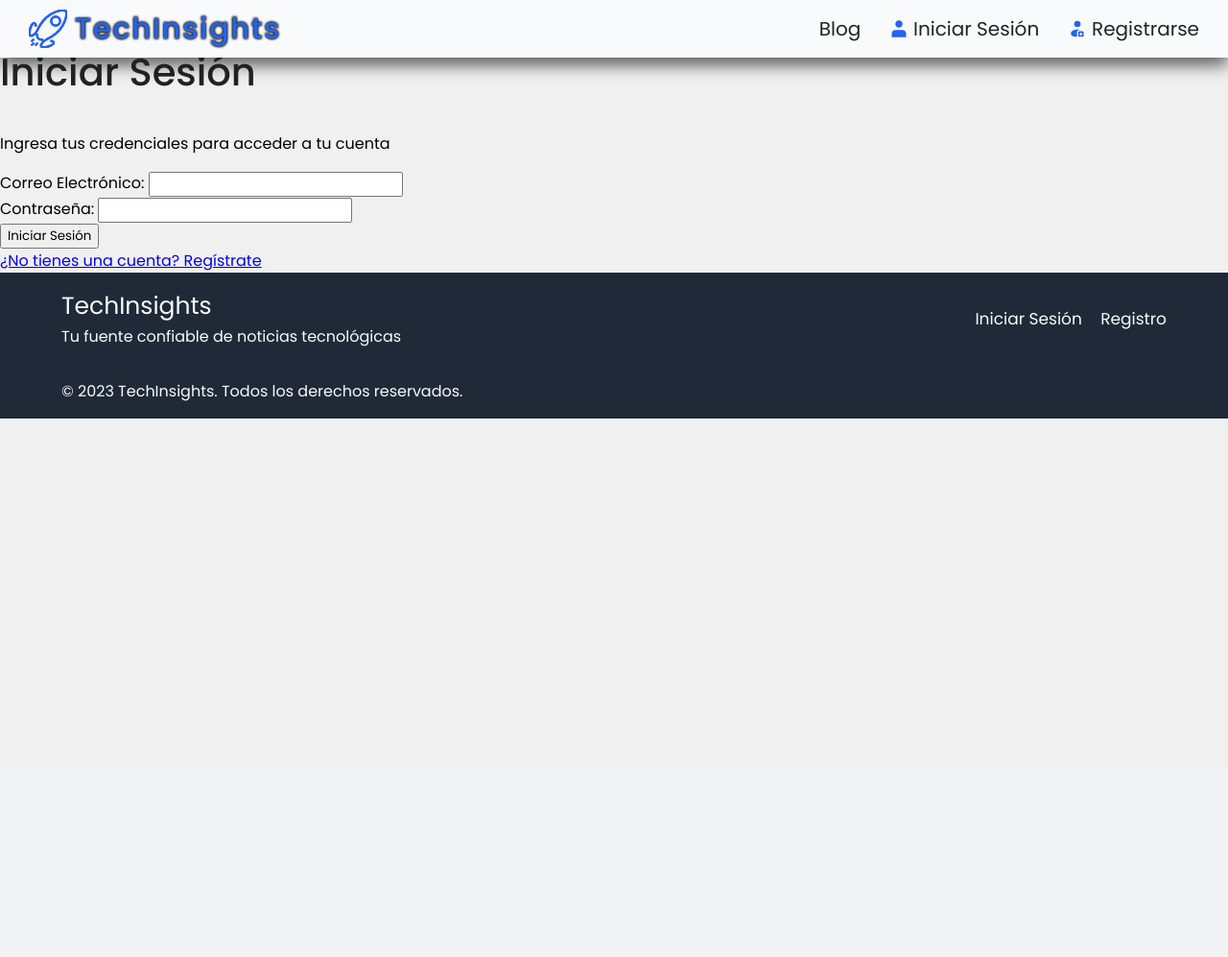
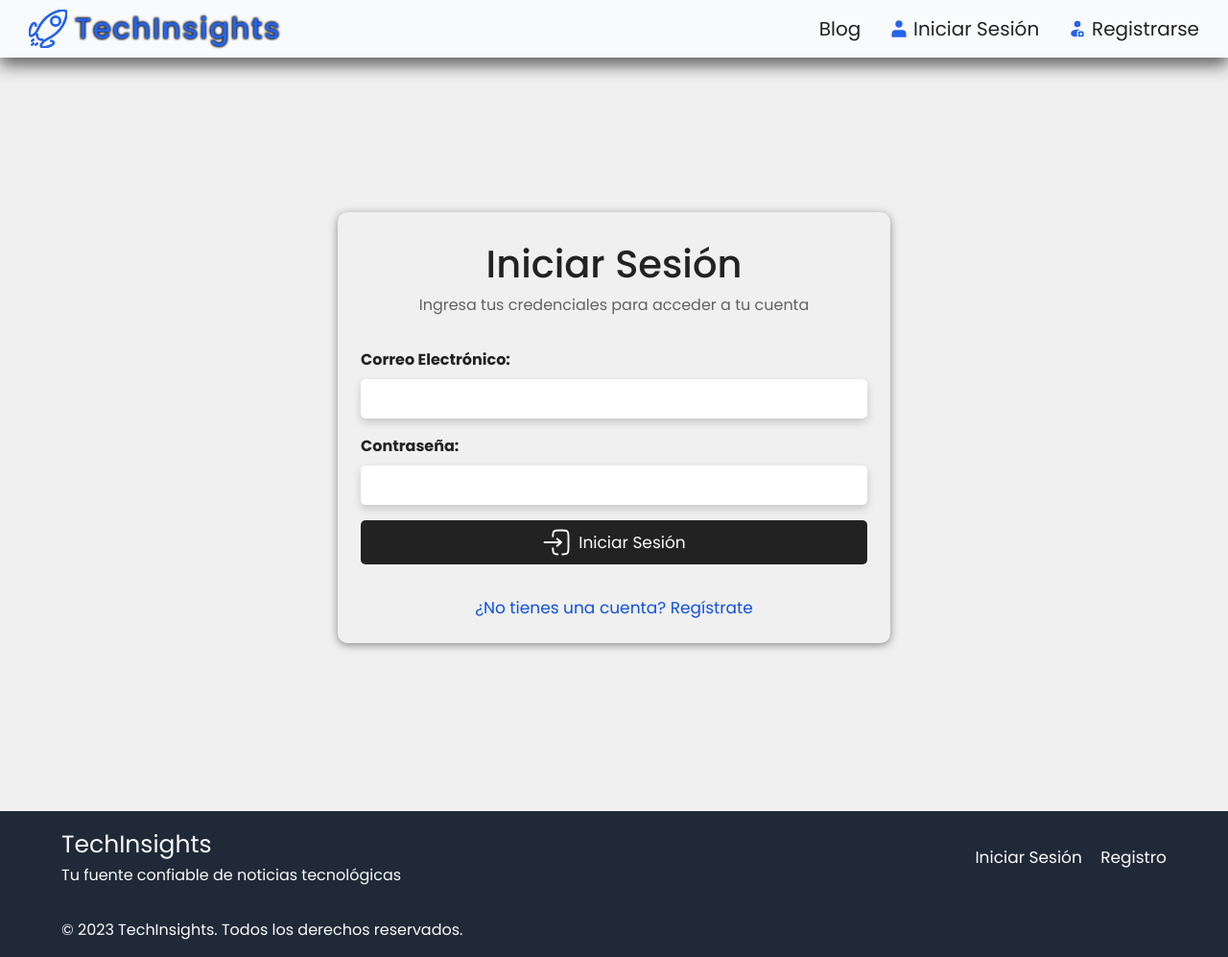
Before and after one commit to JuanWebDeveloper/TechInsights, a Django app: page /signin/ in a window 1280 px wide. Shown: the whole page at 96% size. Before the commit the page ends 436 px from the top, so only its background shows below. Run offline with Django 5.2, Linux system fonts and the light colour scheme.

Commit message:
Created authentication-forms.css for the sign-in and registration forms styles.
- Created authentication-forms.css to style both sign-in and registration forms.
- Changed the class of the sign-in form from sign-in to authentication-forms to share styles.
- Added an icon to the submit button in the sign-in form.

```diff
--- /dev/null
+++ b/blog/static/css/authentication-forms.css
@@ -0,0 +1,142 @@
+.authentication-form {
+ align-items: center;
+ display: flex;
+ min-height: 100vh;
+ position: relative;
+ padding: 5rem 0;
+ width: 100vw;
+}
+
+.authentication-form .container {
+ border-radius: 10px;
+ box-shadow: 0px 2px 9px rgba(34, 34, 34, 0.5);
+ margin: 0 auto;
+ position: relative;
+ padding: 1.5rem;
+ text-align: center;
+ width: 45%;
+}
+
+.authentication-form .container form {
+ margin: 0 auto;
+ margin-bottom: 2rem;
+ position: relative;
+ width: 100%;
+}
+
+.authentication-form .container form .form-header h2 {
+ margin: 0;
+}
+
+.authentication-form .container form .form-header p {
+ color: #636262;
+ margin: 0;
+ margin-bottom: 2rem;
+}
+
+.authentication-form .container form .form-group {
+ margin-bottom: 1rem;
+ position: relative;
+ width: 100%;
+}
+
+.authentication-form .container form .form-group label {
+ color: #222222;
+ display: block;
+ font-weight: bold;
+ margin-bottom: 0.5rem;
+ text-align: left;
+}
+
+.authentication-form .container form .form-group input {
+ box-shadow: 0px 4px 8px rgba(34, 34, 34, 0.2);
+ border: none;
+ border-radius: 5px;
+ color: #222222;
+ font-size: 16px;
+ font-weight: 500;
+ padding: 0.5rem;
+ transition: all 0.2s ease-in;
+ width: 100%;
+}
+
+.authentication-form .container form .form-group input:focus {
+ outline: none;
+ box-shadow: 0px 0px 10px rgba(37, 99, 235, 0.4), 0px 0px 20px rgba(37, 99, 235, 0.4);
+}
+
+.authentication-form .container form .form-group input:hover {
+ box-shadow: 0px 0px 10px rgba(37, 99, 235, 0.4), 0px 0px 20px rgba(37, 99, 235, 0.4);
+}
+
+.authentication-form .container form .form-group .error {
+ background-color: #da0707;
+ box-shadow: 4px 4px 9px rgba(34, 34, 34, 0.5);
+ border-radius: 5px;
+ margin-top: 1rem;
+ position: relative;
+ padding: 0.5rem;
+}
+
+.authentication-form .container form .form-group .error ul {
+ padding: 0;
+ margin: 0;
+}
+
+.authentication-form .container form .form-group .error ul li {
+ color: #f9fafb;
+ font-size: 20px;
+ list-style: none;
+ text-align: center;
+}
+
+.authentication-form .container form button {
+ align-items: center;
+ background-color: #222222;
+ border: none;
+ border-radius: 5px;
+ color: #f9fafb;
+ cursor: pointer;
+ font-size: 17px;
+ display: inline-flex;
+ justify-content: center;
+ position: relative;
+ padding: 0.5rem;
+ transition: 0.3s background-color ease-out;
+ width: 100%;
+}
+
+.authentication-form .container form button:hover {
+ background-color: rgb(53, 52, 52);
+}
+
+.authentication-form .container form button svg {
+ margin-right: 0.5rem;
+ width: 30px;
+}
+
+.authentication-form .container a {
+ display: block;
+ color: #1051dd;
+ font-size: 17px;
+ text-decoration: none;
+ transition: all ease-in 0.3s;
+}
+
+.authentication-form .container a:hover {
+ color: #2563eb;
+ text-decoration: none;
+ scale: 1.1;
+}
+
+@media (max-width: 1024px) {
+ .authentication-form .container {
+  width: 70%;
+ }
+}
+
+@media (max-width: 767px) {
+ .authentication-form .container {
+  width: 90%;
+ }
+}
--- a/blog/templates/signin.html
+++ b/blog/templates/signin.html
@@ -1,11 +1,16 @@
 {% extends 'base.html' %}
+{% load static %}
 
 {% block title %}
   TechInsights - SignIn
 {% endblock %}
 
+{% block styles %}
+  <link rel="stylesheet" href="{% static 'css/authentication-forms.css' %}" />
+{% endblock %}
+
 {% block content %}
-  <section class="sign-in">
+  <section class="authentication-form">
     <div class="container">
       <form method="post">
         {% csrf_token %}
@@ -13,6 +18,7 @@
           <h2>Iniciar Sesión</h2>
           <p>Ingresa tus credenciales para acceder a tu cuenta</p>
         </div>
+
         <div class="form-group">
           {{ form.email.label_tag }}
           {{ form.email }}
@@ -20,6 +26,7 @@
             <div class="error">{{ form.email.errors }}</div>
           {% endif %}
         </div>
+
         <div class="form-group">
           {{ form.password.label_tag }}
           {{ form.password }}
@@ -27,9 +34,16 @@
             <div class="error">{{ form.password.errors }}</div>
           {% endif %}
         </div>
-        <div class="form-actions">
-          <button type="submit">Iniciar Sesión</button>
-        </div>
+
+        <button type="submit">
+          <svg viewBox="0 0 24 24" fill="none" xmlns="http://www.w3.org/2000/svg">
+            <g id="SVGRepo_bgCarrier" stroke-width="0"></g>
+            <g id="SVGRepo_tracerCarrier" stroke-linecap="round" stroke-linejoin="round"></g>
+            <g id="SVGRepo_iconCarrier">
+              <path d="M2.00098 11.999L16.001 11.999M16.001 11.999L12.501 8.99902M16.001 11.999L12.501 14.999" stroke="#f9fafb" stroke-width="1.5" stroke-linecap="round" stroke-linejoin="round"></path> <path d="M9.00195 7C9.01406 4.82497 9.11051 3.64706 9.87889 2.87868C10.7576 2 12.1718 2 15.0002 2L16.0002 2C18.8286 2 20.2429 2 21.1215 2.87868C22.0002 3.75736 22.0002 5.17157 22.0002 8L22.0002 16C22.0002 18.8284 22.0002 20.2426 21.1215 21.1213C20.3531 21.8897 19.1752 21.9862 17 21.9983M9.00195 17C9.01406 19.175 9.11051 20.3529 9.87889 21.1213C10.5202 21.7626 11.4467 21.9359 13 21.9827" stroke="#f9fafb" stroke-width="1.5" stroke-linecap="round"></path>
+            </g>
+          </svg> <span>Iniciar Sesión</span>
+        </button>
       </form>
 
       <a href="{% url 'signup' %}">¿No tienes una cuenta? Regístrate</a>
```
